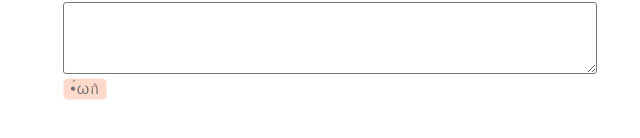
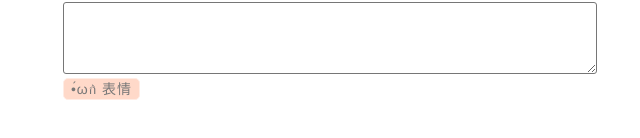
Before and after one commit to luyilin/Maltose, a website: page demo/index.html in a window 1280 px wide. Shown: the part 246-384 px from the top of the page, 321-961 px from the left. Drawn offline with Linux system fonts and the light colour scheme; files that its build step writes are made by us from their sources.

Commit message:
大家都不知道要点按钮(ó﹏ò｡)

```diff
--- a/src/maltose.js
+++ b/src/maltose.js
@@ -33,7 +33,7 @@
         }
         init(option) {
             this.content = Object.keys(this.data)
-            let html = `<div class="maltose-logo"><span>•́ωก̀</span></div>
+            let html = `<div class="maltose-logo"><span>•́ωก̀ 表情</span></div>
                         <div class="maltose-main" style="width: ${option.width};">`
             for(let i = 0; i < this.content.length; i++) {
                 html += `<ul class="maltose-ul maltose-ul-${this.data[this.content[i]].type}" style="max-height: ${parseInt(option.maxHeight) - 40 +'px'};">`
--- a/src/maltose.scss
+++ b/src/maltose.scss
@@ -10,8 +10,9 @@
         }
     }
     .maltose-logo {
-        width: 42px;
+        width: 75px;
         height: 20px;
+        font-size: 14px;
         line-height: 20px;
         border: 1px solid #ffece4;
         border-radius: 5px;
```
Also changed, not shown: dist/maltose.min.css, dist/maltose.min.js, 1 other file.
